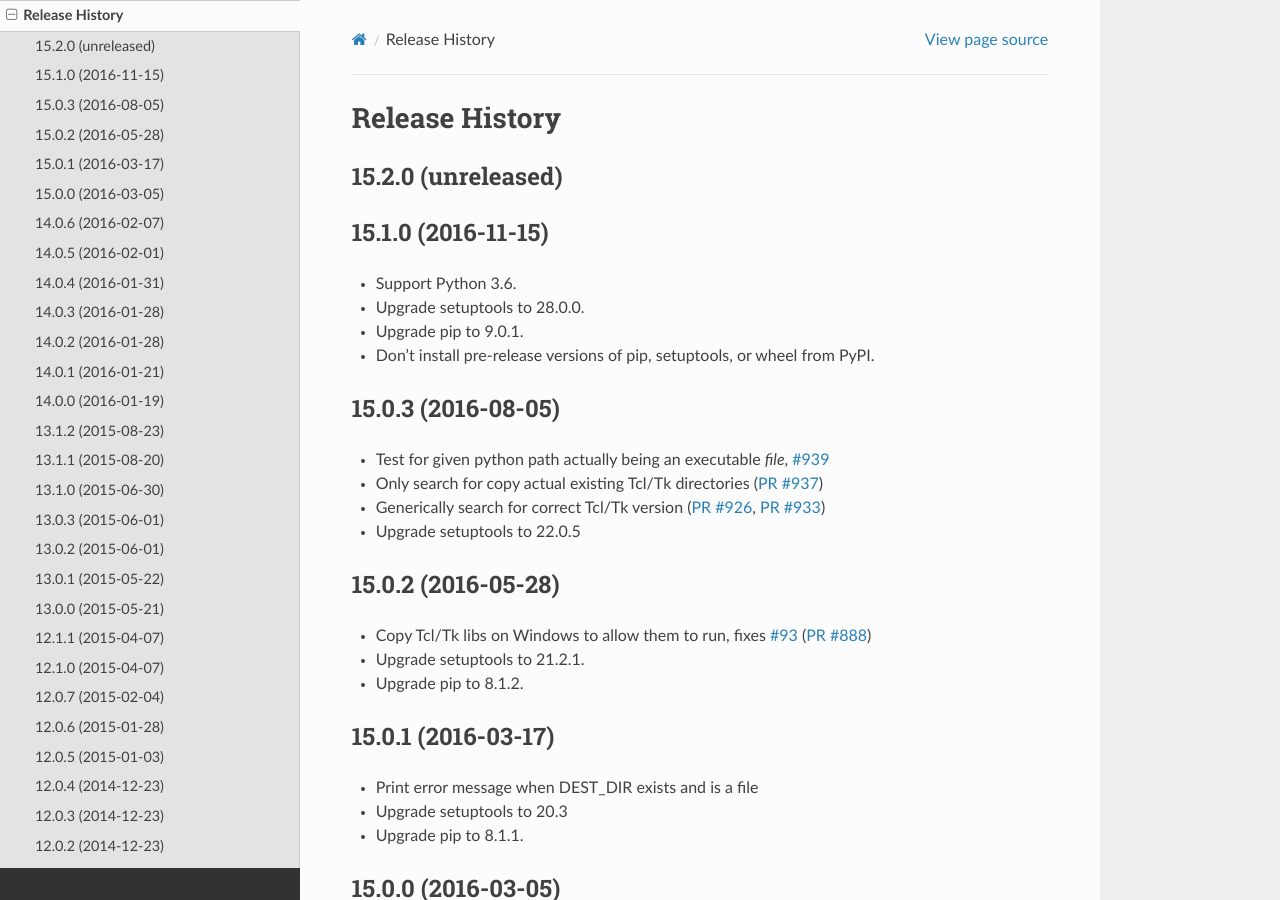
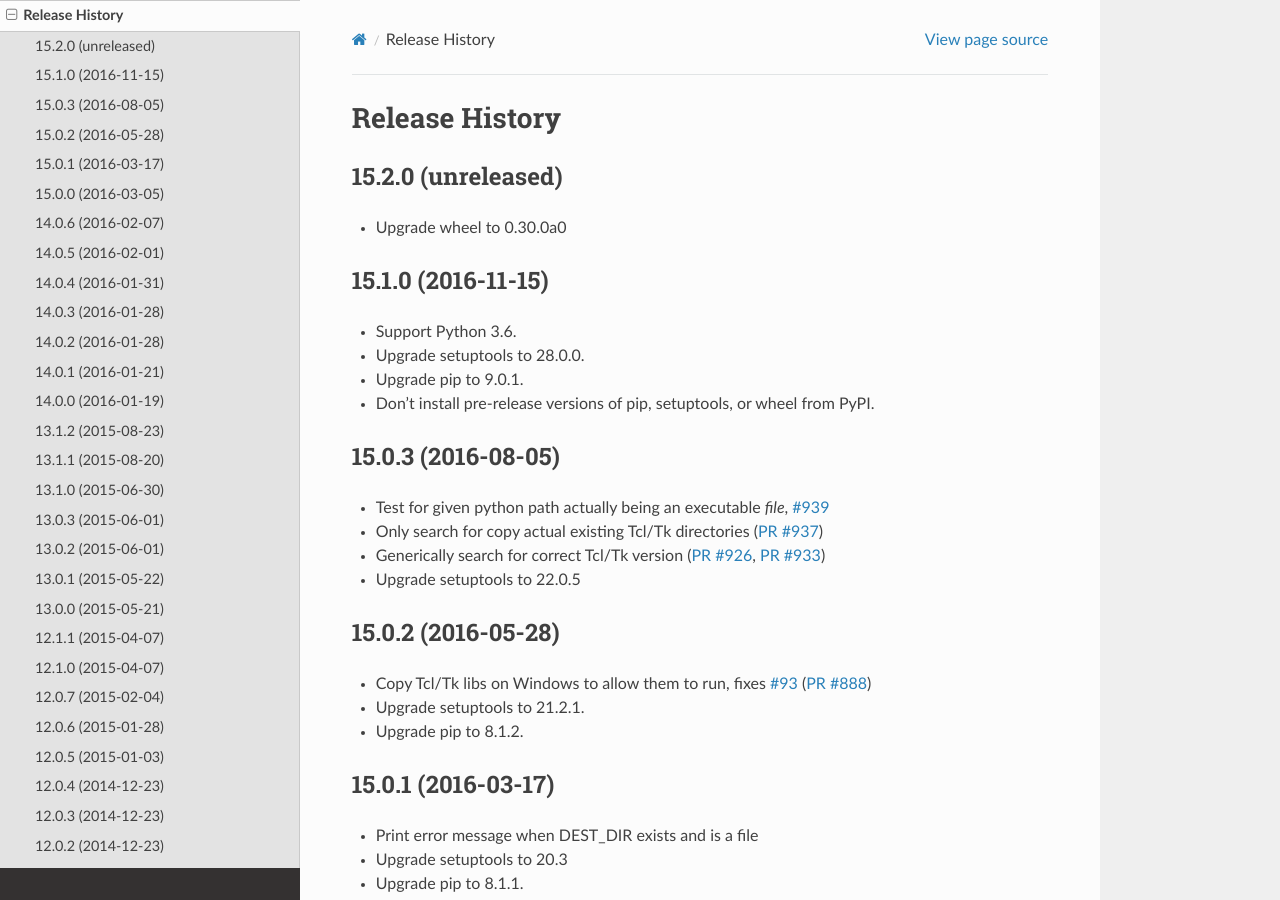
Before and after one commit to pypa/virtualenv, a Sphinx documentation site: the page built from docs/changes.rst, in a window 1280 px wide and 900 px high. Built offline with Sphinx 7.4.7 and the Read the Docs theme 2.0.0, drawn with Linux system fonts in a browser that asks for light colours; the version number could not be read and is left out.

Commit message:
Upgrade wheel to 0.30.0a0

```diff
--- a/docs/changes.rst
+++ b/docs/changes.rst
@@ -4,6 +4,7 @@
 15.2.0 (unreleased)
 -------------------
 
+* Upgrade wheel to 0.30.0a0
 
 15.1.0 (2016-11-15)
 -------------------
```
Also changed, not shown: 2 other files.
